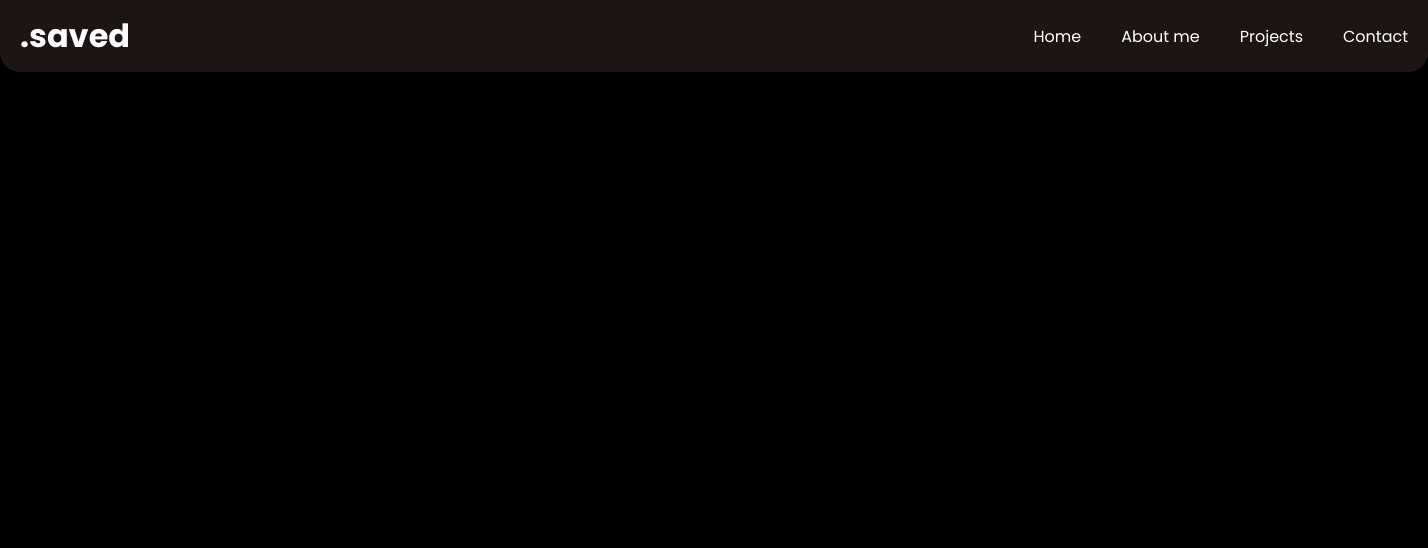
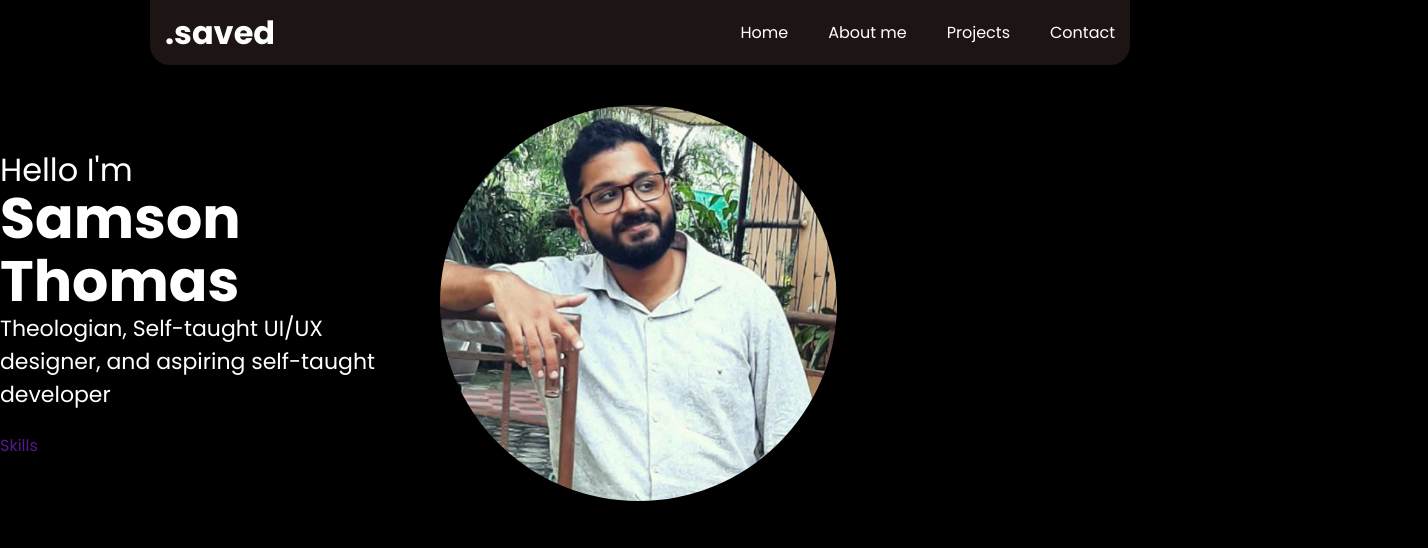
Before and after one commit to samsonite565/personal_portfolio, a plain HTML site: page index.html in a window 1280 px wide. Shown: the whole page, 1428 px wide, since content can reach past the window. Drawn offline with Linux system fonts and the light colour scheme.

Commit message:
added propic and set-up stuff for hero section

```diff
--- a/index.html
+++ b/index.html
@@ -3,7 +3,7 @@
   <head>
     <meta charset="UTF-8" />
     <meta name="viewport" content="width=device-width, initial-scale=1.0" />
-    <link rel="stylesheet" href="/css/style.css">
+    <link rel="stylesheet" href="/css/style.css" />
     <title>Samson's Portfolio</title>
   </head>
   <body>
@@ -16,5 +16,20 @@
         <a href="#contact">Contact</a>
       </div>
     </header>
+    <section class="hero-section">
+      <div class="hero_textarea">
+        <h2>Hello I'm</h2>
+        <h1>Samson</h1>
+        <h1>Thomas</h1>
+        <p>
+          Theologian, Self-taught UI/UX designer, and aspiring self-taught
+          developer
+        </p>
+        <a href="" class="skills-butn">Skills</a>
+      </div>
+      <span class="propic"
+        ><img src="/assets/profile pic.png" alt="profile_pic"
+      /></span>
+    </section>
   </body>
 </html>
--- a/scss/globals/_typography.scss
+++ b/scss/globals/_typography.scss
@@ -1,7 +1,7 @@
-@use "abstract";
-
-h1,h2,h3 {
-    font-family: 'Poppins';
+h1,
+h2,
+h3 {
+  font-family: "Poppins";
   font-weight: 700;
   line-height: 1.1;
   margin-top: 0;
@@ -9,10 +9,14 @@ h1,h2,h3 {
 }
 p {
   margin-top: 0;
+  font-family: "Poppins";
+  font-weight: 400;
 }
 
-a, a:visited, a:active {
+a,
+a:visited,
+a:active {
   text-decoration: none;
-    font-family: 'Poppins';
+  font-family: "Poppins";
   font-weight: 400;
 }
--- a/scss/layouts/_hero.scss
+++ b/scss/layouts/_hero.scss
@@ -0,0 +1,36 @@
+.hero-section {
+  display: grid;
+  margin: 0 auto;
+  grid-template-columns: 1fr 2fr;
+
+  gap: 20px;
+  padding: 40px 0;
+
+  .hero_textarea {
+    align-self: center;
+    h1 {
+      font-size: 57px;
+      margin-bottom: 0;
+    }
+    h2 {
+      font-weight: 400;
+      font-size: 32px;
+      margin-bottom: auto;
+    }
+    p {
+      font-size: 22px;
+      color: var(--tc-white);
+    }
+  }
+
+  .propic img {
+    border-radius: 50%;
+    width: 582px;
+    height: 581px;
+    object-fit: cover;
+    @media (width < 1440px) {
+        width: 397px;
+        height: 396px;
+    }
+  }
+}
--- a/scss/layouts/_navbar.scss
+++ b/scss/layouts/_navbar.scss
@@ -1,4 +1,3 @@
-@use "abstract/variables";
 .navbar {
   display: flex;
   align-items: center;
@@ -9,22 +8,29 @@
   border-bottom-left-radius: 20px;
   border-bottom-right-radius: 20px;
   background-color: var(--cp-light-gray);
-  padding: 20px;
+  padding: 15px;
   color: white;
 
+  @media (width <= 1440px) {
+    width: 980px;
+    height: auto;
+    margin: 0 auto;
+    padding: 15;
+  }
+
   .logo {
-    margin:0;
+    margin: 0;
   }
 
   .navlinks {
     display: inline-flex;
     gap: 2.5rem;
     a {
-        color: var(--tc-white);
+      color: var(--tc-white);
     }
-    a:hover{
-        color:var(--cp-hover-state-achorpoits);
-        transition: color 0.3s ease-in;
+    a:hover {
+      color: var(--cp-hover-state-achorpoits);
+      transition: color 0.3s ease-in;
     }
   }
 }
```
Also changed, not shown: css/style.css, 1 other file. Lines whose indentation alone changed are shown as unchanged.
